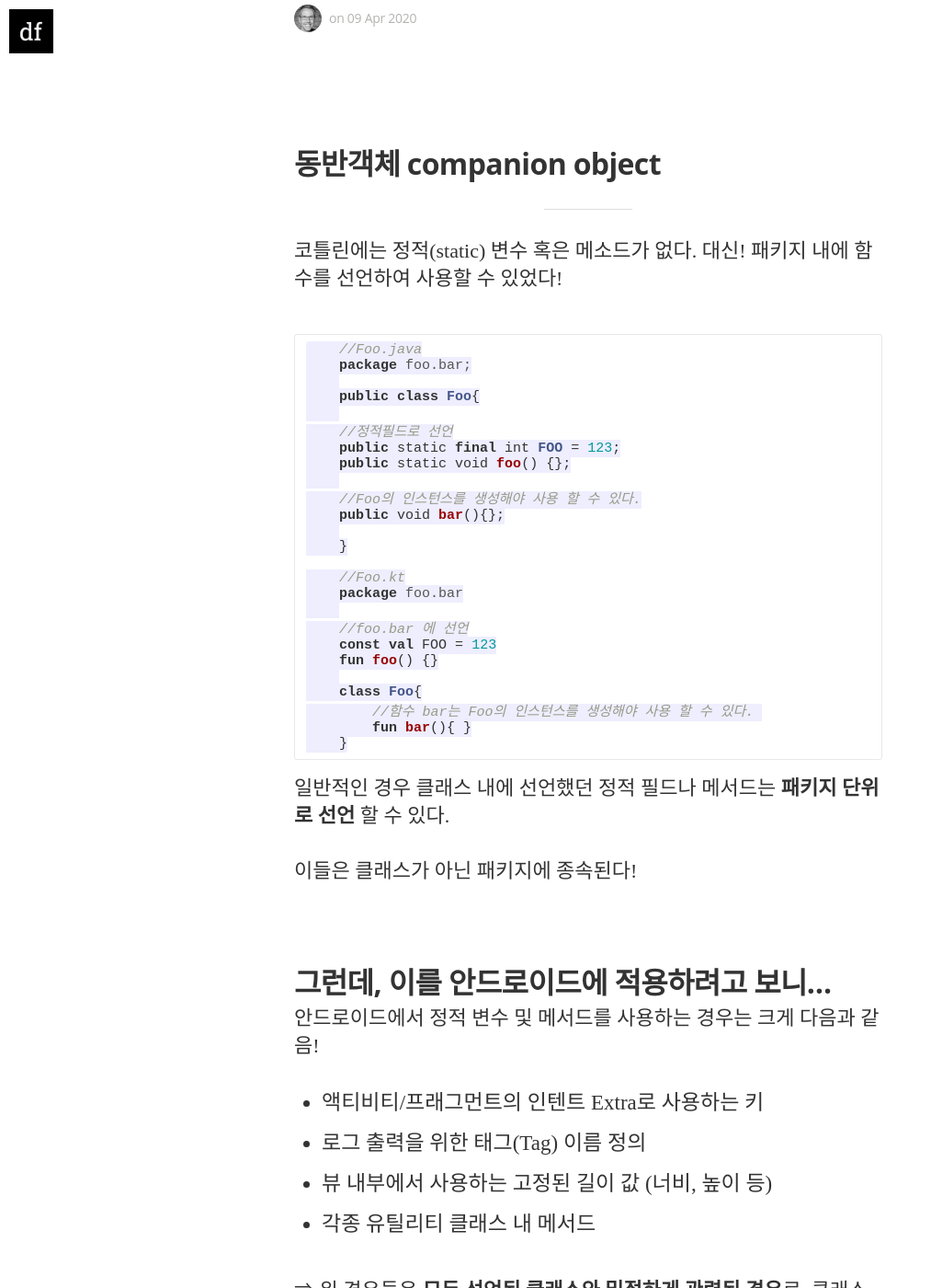
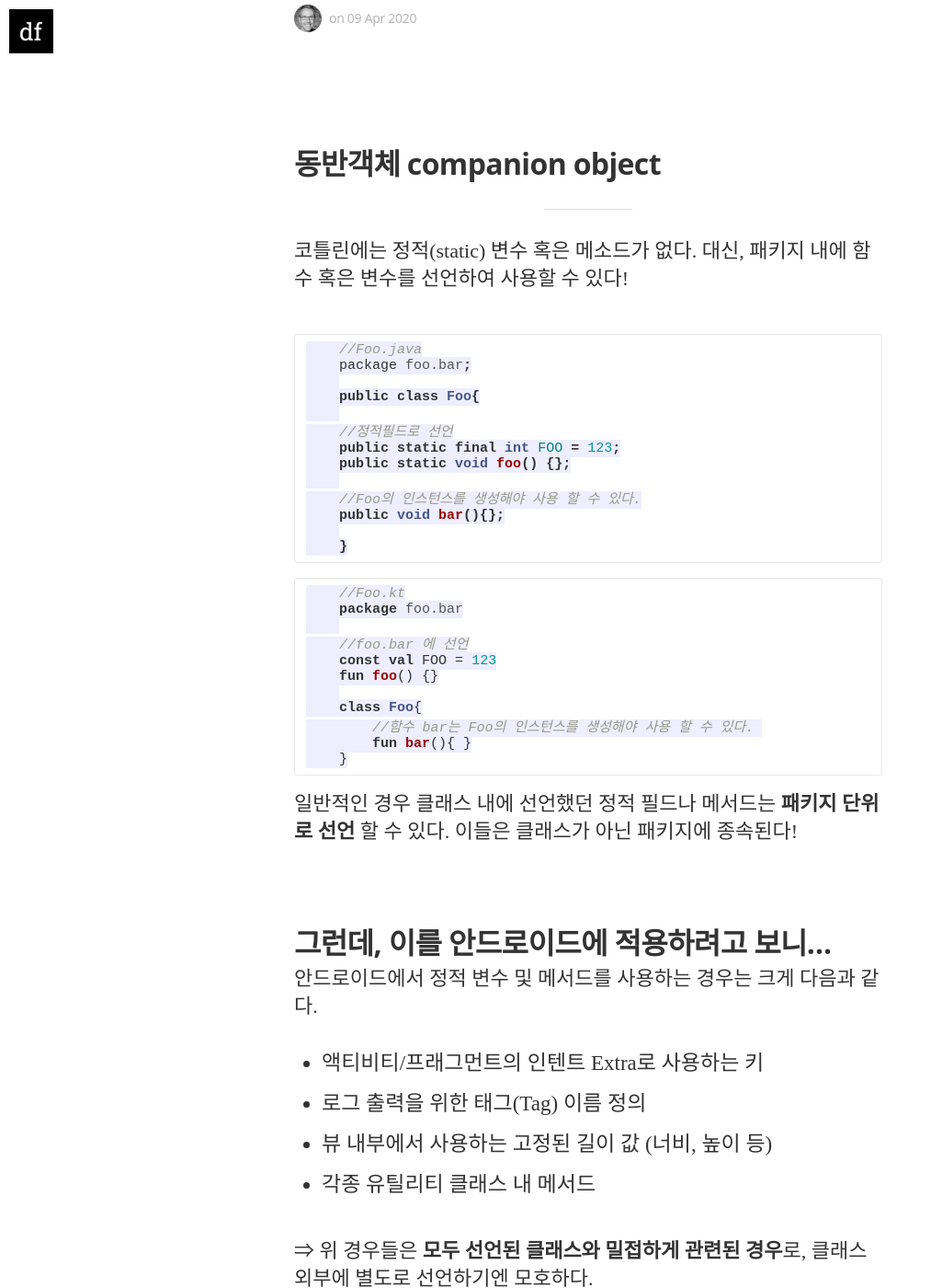
Before and after one commit to seunghee63/seunghee63.github.io, a Jekyll site: the page built from _posts/2020-04-09-koltin-4.md, in a window 1280 px wide and 1400 px high, scrolled down 221 px. Shown: the whole window at 92% size, without its empty margins (0-1013 px from the left). Built offline with Jekyll 4.4.1, drawn with Linux system fonts in a browser that asks for light colours; nearby versions of some CDN libraries; some web fonts are replaced; our own code applies the rules of GitHub Pages for plain Markdown files; some of the changed text lies outside the part shown.

Commit message:
[Add] 동반객체 수정

````diff
--- a/_posts/2020-04-09-koltin-4.md
+++ b/_posts/2020-04-09-koltin-4.md
@@ -12,8 +12,10 @@
 ---
 
 
-코틀린에는 정적(static) 변수 혹은 메소드가 없다. 대신! 패키지 내에 함수를 선언하여 사용할 수 있었다!
-```kotlin
+코틀린에는 정적(static) 변수 혹은 메소드가 없다.
+대신, 패키지 내에 함수 혹은 변수를 선언하여 사용할 수 있다!
+
+```java
     //Foo.java
     package foo.bar;
 
@@ -27,7 +29,8 @@
     public void bar(){};
 
     }
-
+```
+```kotlin
     //Foo.kt
     package foo.bar
 
@@ -41,22 +44,21 @@
     }
 ```
 일반적인 경우 클래스 내에 선언했던 정적 필드나 메서드는 **패키지 단위로 선언** 할 수 있다.
-
 이들은 클래스가 아닌 패키지에 종속된다!
 
 ## **그런데, 이를 안드로이드에 적용하려고 보니…**
 
-안드로이드에서 정적 변수 및 메서드를 사용하는 경우는 크게 다음과 같음!
+안드로이드에서 정적 변수 및 메서드를 사용하는 경우는 크게 다음과 같다.
 
 - 액티비티/프래그먼트의 인텐트 Extra로 사용하는 키
 - 로그 출력을 위한 태그(Tag) 이름 정의
 - 뷰 내부에서 사용하는 고정된 길이 값 (너비, 높이 등)
 - 각종 유틸리티 클래스 내 메서드
 
-⇒ 위 경우들은 **모두 선언된 클래스와 밀접하게 관련된 경우**로, 클래스 외부에 별도로 선언하기엔 모호함.
+⇒ 위 경우들은 **모두 선언된 클래스와 밀접하게 관련된 경우**로, 클래스 외부에 별도로 선언하기엔 모호하다.
 
 
-이때 ! object를 사용하면 기존에 자바에서 사용하던 방식과 매우 유사한 형태로 구현이 가능하다.
+이때 ! companion object를 사용하면 기존에 자바에서 사용하던 방식과 매우 유사한 형태로 구현이 가능하다.
 ```kotlin
     class Foo {
 
@@ -71,6 +73,7 @@
 ## 또한!! 지난번에 나왔던!! 팩토리 패턴
 
 동반 객체는 팩토리 패턴을 구현하는데 효과적이다. 클래스를 생성할 때 여러 생성자를 만들어서 객체를 생성할 수 있지만, 생성자가 많아지면 어떻게 클래스를 생성해야될지 헷갈릴때가 많다. 이때 **팩토리 패턴을 사용하면 클래스를 생성할때 어떤 목적으로 만들때 필요한 생성자를 선택하는데 도움이 될수 있다**. private 생성자인 클래스를 만들고 companion object 블럭에서 User()를 생성하는 팩토리를 구현할 수 있다.
+
 ```kotlin
     class User private constructor(val name: String) { //private 생성자
         companion object {
````
